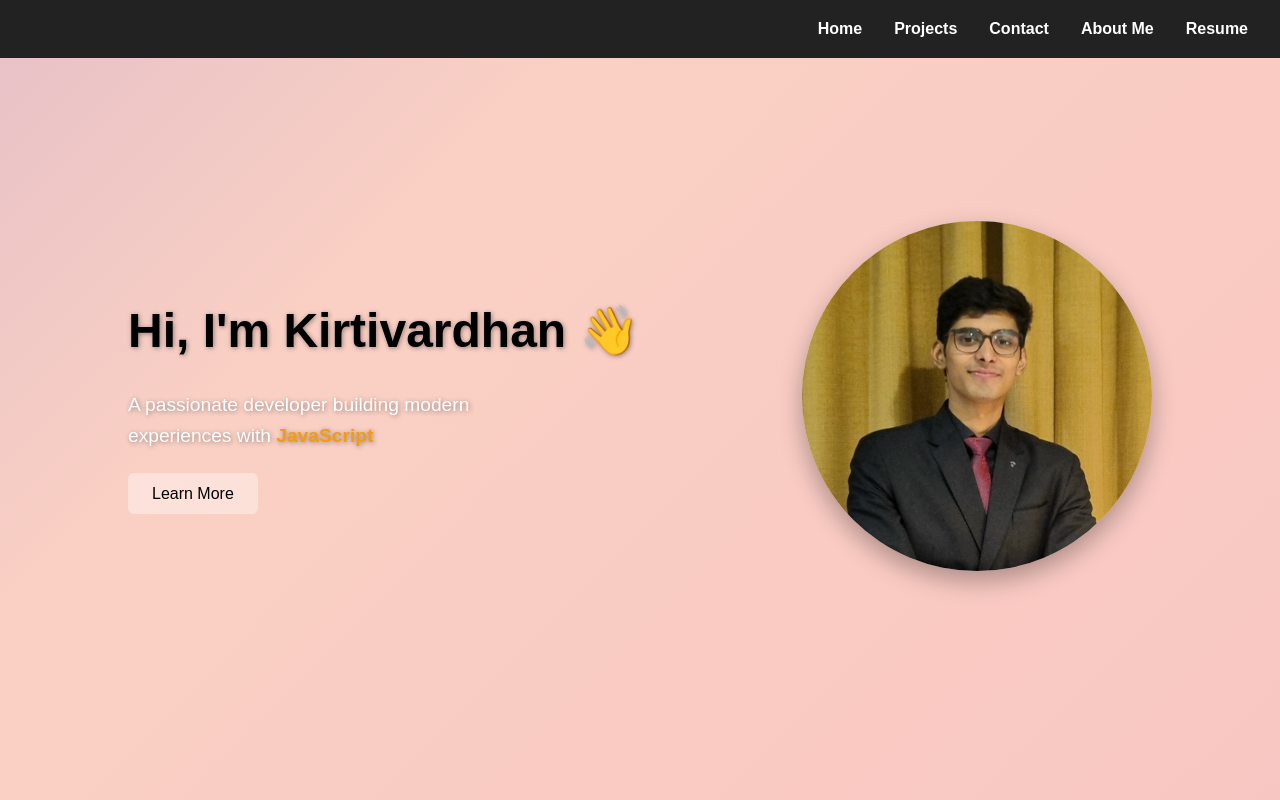
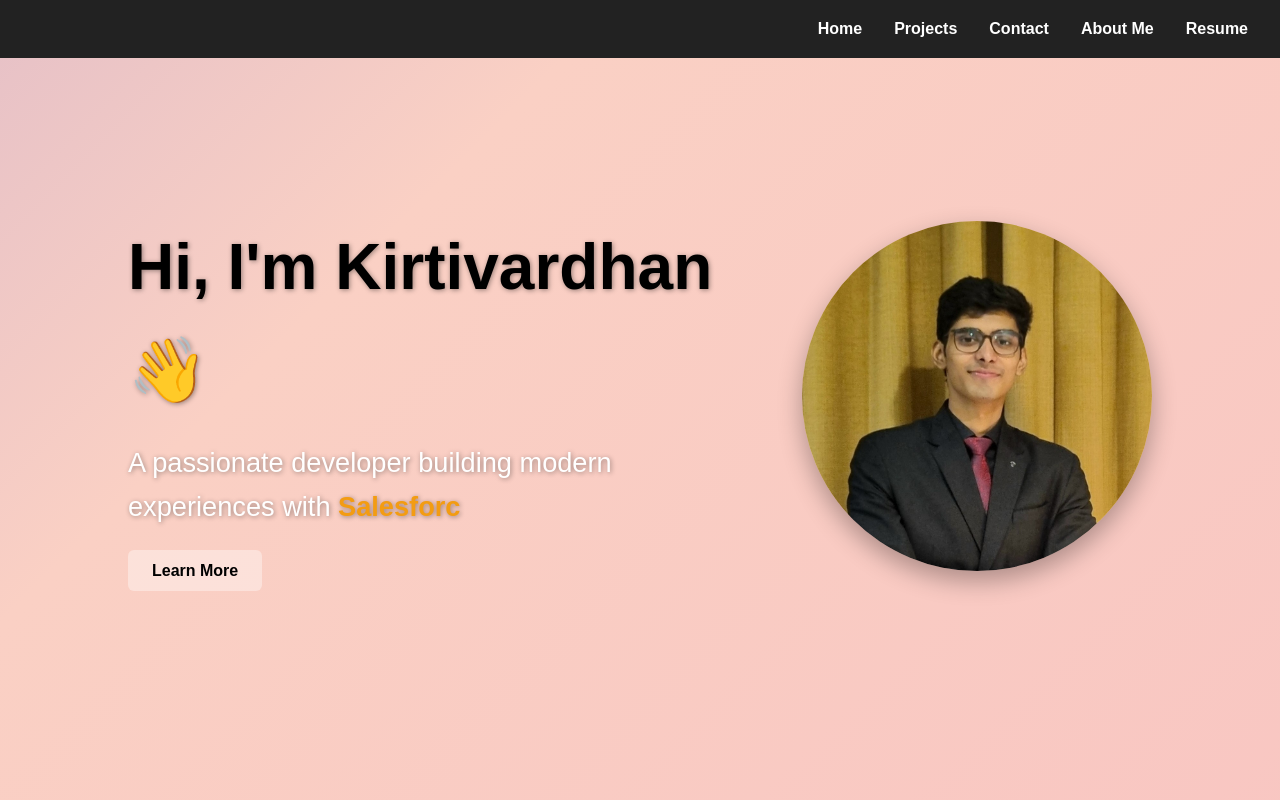
Before and after one commit to ikirtivardhansingh/ikirtivardhansingh.github.io, a React (Vite) app: page / in a window 1280 px wide. Shown: the top 800 px of the page. Built offline with nearby package versions, Linux system fonts and the light colour scheme.

Commit message:
Added Parms

```diff
--- a/src/Hero.jsx
+++ b/src/Hero.jsx
@@ -9,14 +9,14 @@ export default function Hero() {
 
       <p>
         A passionate developer building modern <br></br>experiences with{" "}
-      <Typewriter words={["ML", "Salesforce", "JavaScript", "React", "Node.js"]} />
+      <Typewriter words={["Machine Learning", "NLP", "Salesforce", "C++", "React.js", "Node.js"]} />
       </p>
-        <a href="#about" class="button">Learn More</a>
+        <a href="#about" class="button"><b>Learn More</b></a>
       </div>
 
       {/* Right Side - Image */}
       <div className="hero-image">
-      <a href=""> <img
+      <a href="https://www.linkedin.com/in/kirtivardhansingh/" target="blank"> <img
           src="/src/assets/20241124_2018223234.jpg"
           alt="Kirtivardhan Singh"
         /></a>
--- a/src/index.css
+++ b/src/index.css
@@ -65,11 +65,11 @@ nav ul li a:hover {
 }
 
 .hero-text {
-  flex: 1;
+  flex: ;
 }
 
 .hero-text h1 {
-  font-size: 3rem;
+  font-size: 4rem;
   margin-bottom: 20px;
   text-shadow: 1px 1px 5px rgba(0,0,0,0.4);
   color: #000000;
@@ -80,7 +80,7 @@ nav ul li a:hover {
 }
 
 .hero-text p {
-  font-size: 1.2rem;
+  font-size: 1.7rem;
   margin-bottom: 30px;
   line-height: 1.6;
   text-shadow: 1px 1px 5px rgba(0,0,0,0.4);
```
